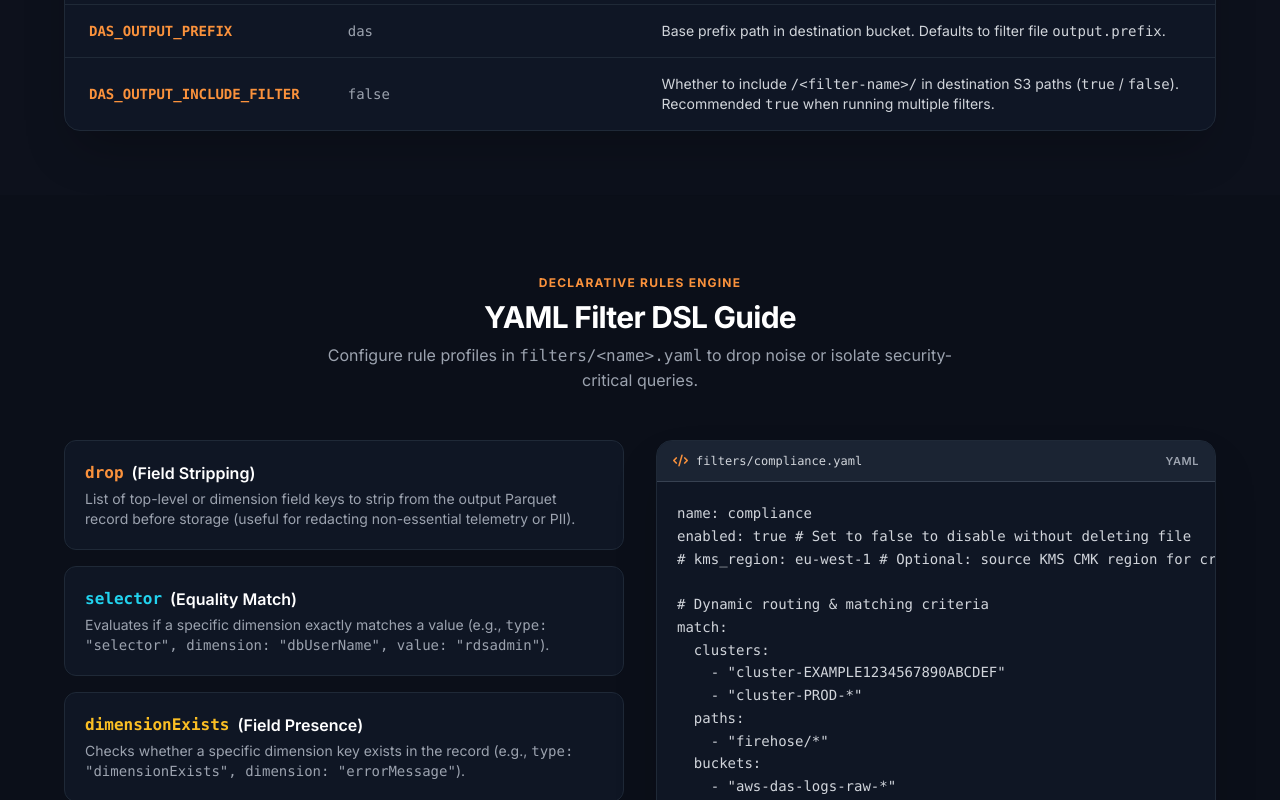
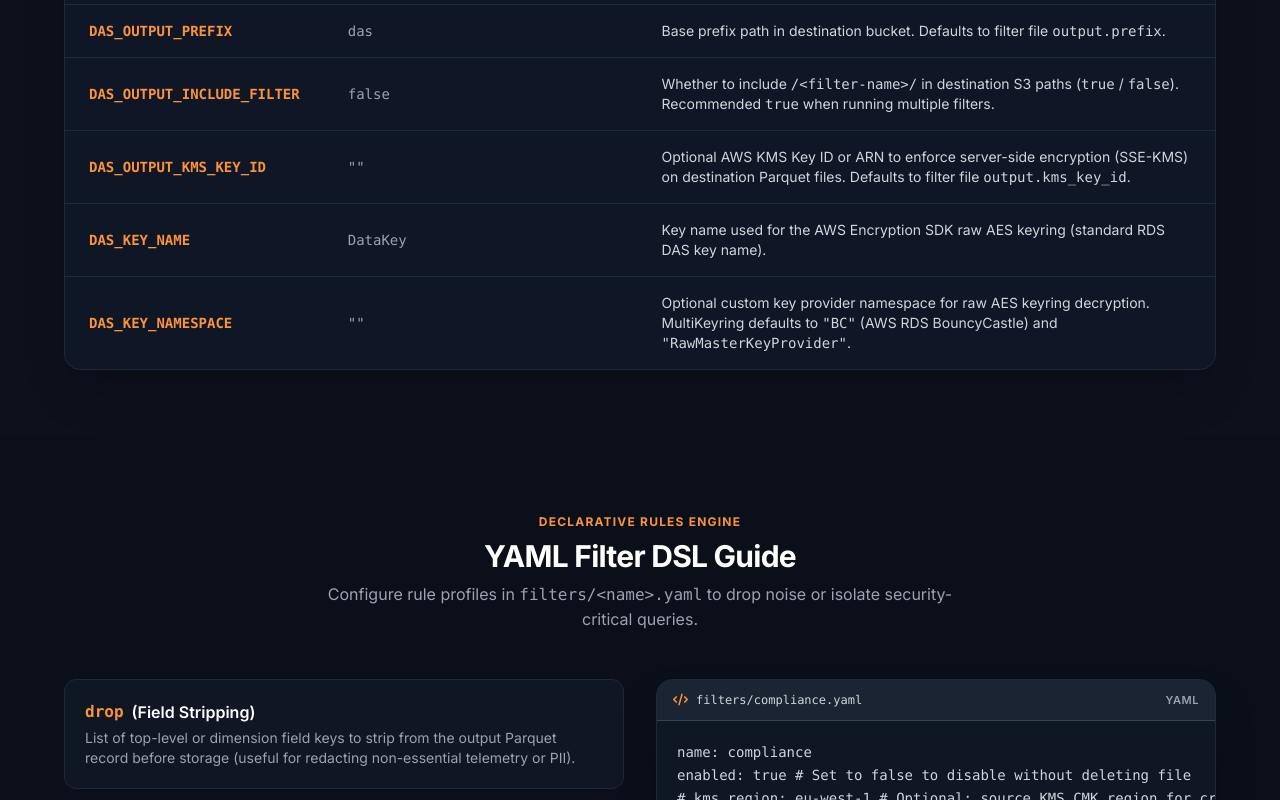
Before and after one commit to divmora/aws-das-processor, a plain HTML site: page docs/index.html in a window 1280 px wide. Shown: the part 4920-5720 px from the top of the page. Drawn offline with nearby package versions, Linux system fonts and the light colour scheme; a script that the page names is missing.

Commit message:
docs: document keyring namespaces, GZIP/ZLIB decompression, and concurrency controls

```diff
--- a/docs/index.html
+++ b/docs/index.html
@@ -181,7 +181,7 @@ graph LR
     S3Source -.->|Classic SNS Fanout| SQS
     SQS -->|Partial Batch Polling| Lambda[Go Lambda Processor]
     Lambda -->|KMS Decrypt Context| KMS[AWS KMS]
-    Lambda -->|zlib Decompress| Decompress[Decompression]
+    Lambda -->|GZIP / ZLIB Decompress| Decompress[Decompression]
     Decompress -->|JSON Records| Filter[Declarative YAML Filter DSL]
     Filter -->|Retained Events| Parquet[Parquet-Go Serialization]
     Parquet -->|Snappy-compressed Parquet| S3Dest[(Analytics S3 Sink)]
@@ -335,6 +335,21 @@ graph LR
                 <td class="py-4 px-6 font-mono text-orange-400 font-semibold">DAS_OUTPUT_INCLUDE_FILTER</td>
                 <td class="py-4 px-6 font-mono text-gray-400">false</td>
                 <td class="py-4 px-6">Whether to include <code>/&lt;filter-name&gt;/</code> in destination S3 paths (<code>true</code> / <code>false</code>). Recommended <code>true</code> when running multiple filters.</td>
+              </tr>
+              <tr class="hover:bg-gray-800/30 transition-colors">
+                <td class="py-4 px-6 font-mono text-orange-400 font-semibold">DAS_OUTPUT_KMS_KEY_ID</td>
+                <td class="py-4 px-6 font-mono text-gray-400">""</td>
+                <td class="py-4 px-6">Optional AWS KMS Key ID or ARN to enforce server-side encryption (SSE-KMS) on destination Parquet files. Defaults to filter file <code>output.kms_key_id</code>.</td>
+              </tr>
+              <tr class="hover:bg-gray-800/30 transition-colors">
+                <td class="py-4 px-6 font-mono text-orange-400 font-semibold">DAS_KEY_NAME</td>
+                <td class="py-4 px-6 font-mono text-gray-400">DataKey</td>
+                <td class="py-4 px-6">Key name used for the AWS Encryption SDK raw AES keyring (standard RDS DAS key name).</td>
+              </tr>
+              <tr class="hover:bg-gray-800/30 transition-colors">
+                <td class="py-4 px-6 font-mono text-orange-400 font-semibold">DAS_KEY_NAMESPACE</td>
+                <td class="py-4 px-6 font-mono text-gray-400">""</td>
+                <td class="py-4 px-6">Optional custom key provider namespace for raw AES keyring decryption. MultiKeyring defaults to <code>"BC"</code> (AWS RDS BouncyCastle) and <code>"RawMasterKeyProvider"</code>.</td>
               </tr>
             </tbody>
           </table>
@@ -787,6 +802,11 @@ output:
     KmsKeyArn=arn:aws:kms:us-east-1:123456789012:key/your-das-key-id \
     LambdaImageUri=123456789012.dkr.ecr.us-east-1.amazonaws.com/aws-das-processor:latest</code></pre>
             </div>
+
+            <div class="pt-2 text-xs text-gray-400 border-t border-gray-800">
+              <span class="text-orange-400 font-semibold"><i class="fa-solid fa-sliders mr-1"></i>Concurrency Controls:</span>
+              Tune scaling via <code class="text-orange-300">LambdaReservedConcurrency</code> (dedicated/capped function executions) and <code class="text-orange-300">SqsMaximumConcurrency</code> (caps SQS poller scaling between 2 and 1000).
+            </div>
           </div>
         </div>
 
```
Also changed, not shown: 2 other files.
